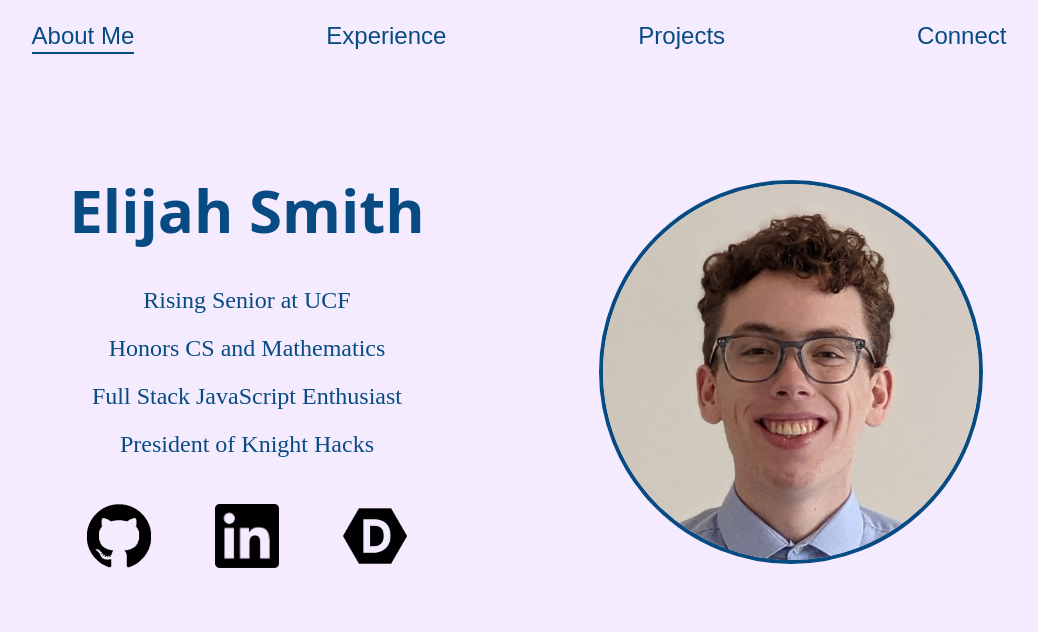
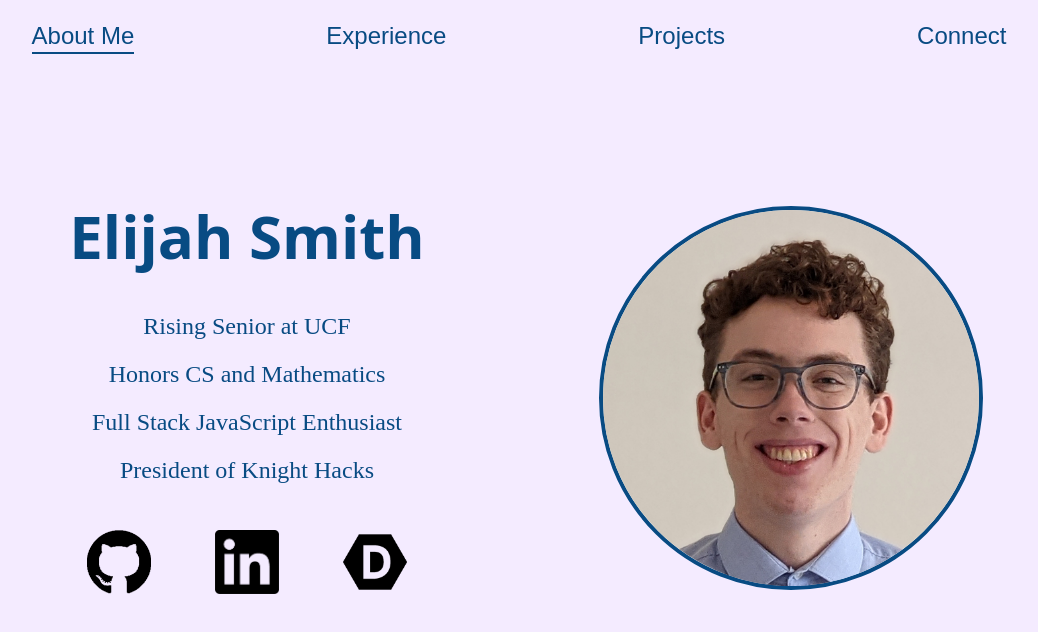
Before and after one commit to ElijahMSmith/ES-Personal-Site, a Vue app: page /about in a window 1280 px wide. Shown: the top 632 px of the page, without its empty margins (121-1159 px from the left). Built offline with nearby package versions, Linux system fonts and the light colour scheme; a web font is replaced by a local one.

Commit message:
Layout improvements to about, connect, and not found pages

```diff
--- a/src/components/NavBar.vue
+++ b/src/components/NavBar.vue
@@ -6,7 +6,10 @@ const { routeName } = defineProps<{
 </script>
 
 <template>
-	<div id="navbarContainer" class="w-full md:flex justify-center hidden">
+	<div
+		id="navbarContainer"
+		class="w-full md:flex justify-center fixed top-0 z-10 hidden"
+	>
 		<NavButton id="aboutMeLink" :onPage="routeName === 'About'" to="/about">
 			About Me
 		</NavButton>
--- a/src/views/About.vue
+++ b/src/views/About.vue
@@ -3,8 +3,11 @@ import IconBar from "../components/IconBar.vue";
 </script>
 
 <template>
-	<div id="contentFrame" class="w-full h-screen relative">
-		<div class="flex justify-center items-center h-3/4">
+	<div
+		id="contentFrame"
+		class="w-full h-screen flex content-center justify-center overflow-auto"
+	>
+		<div class="flex justify-center items-center my-auto">
 			<div
 				id="profileFrame"
 				class="w:1/2 h:1/4 md:flex justify-center items-center sm:block"
--- a/src/views/Connect.vue
+++ b/src/views/Connect.vue
@@ -3,9 +3,7 @@ import IconBar from "../components/IconBar.vue";
 </script>
 
 <template>
-	<div id="contentFrame" class="w-full h-screen relative">
-		<div class="flex justify-center items-center h-3/4">
-			<div id="profileFrame" class="w:1/2 h:1/4">
+	<div class="h-screen w-screen flex flex-wrap content-center justify-center">
 		<h1
 			class="w-full text-center text-5xl font-bold text-darkblue max-w-xl leading-relaxed"
 		>
@@ -16,8 +14,6 @@ import IconBar from "../components/IconBar.vue";
 		<p class="mt-10">Knight Hacks Inquiries</p>
 		<p class="mt-2 mb-16">elijah@knighthacks.org</p>
 		<IconBar />
-			</div>
-		</div>
 	</div>
 </template>
 
--- a/src/views/NotFound.vue
+++ b/src/views/NotFound.vue
@@ -6,8 +6,9 @@
 </script>
 
 <template>
-	<div class="h-screen w-screen">
-		<div class="h-3/4 flex justify-center items-center">
+	<div
+		class="h-screen w-screen flex content-center justify-center items-center"
+	>
 		<div>
 			<h1
 				class="font-anek-odia text-5xl text-darkblue font-bold block text-center"
@@ -24,5 +25,4 @@
 			</div>
 		</div>
 	</div>
-	</div>
 </template>
```
Lines whose indentation alone changed are shown as unchanged.
